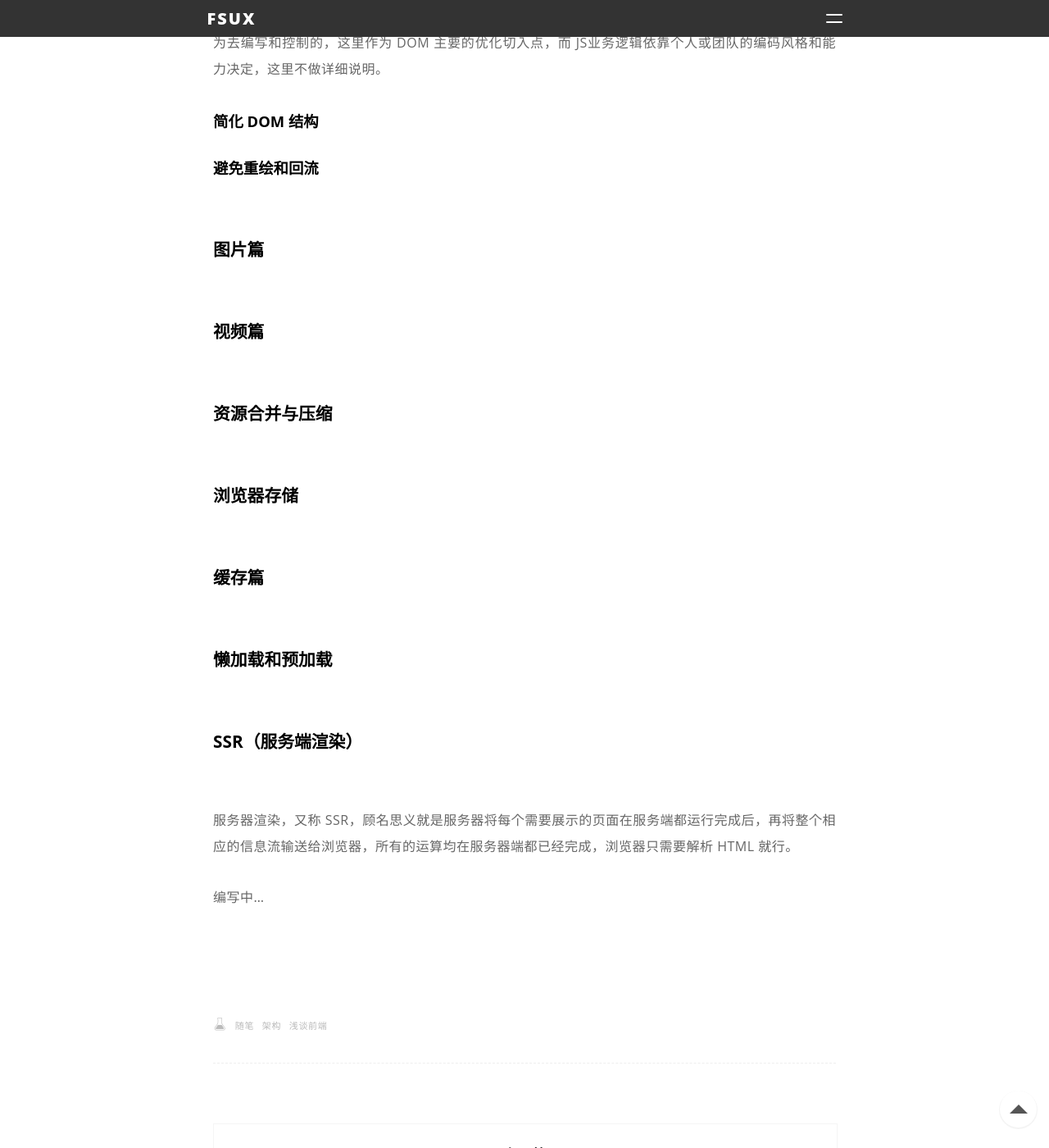
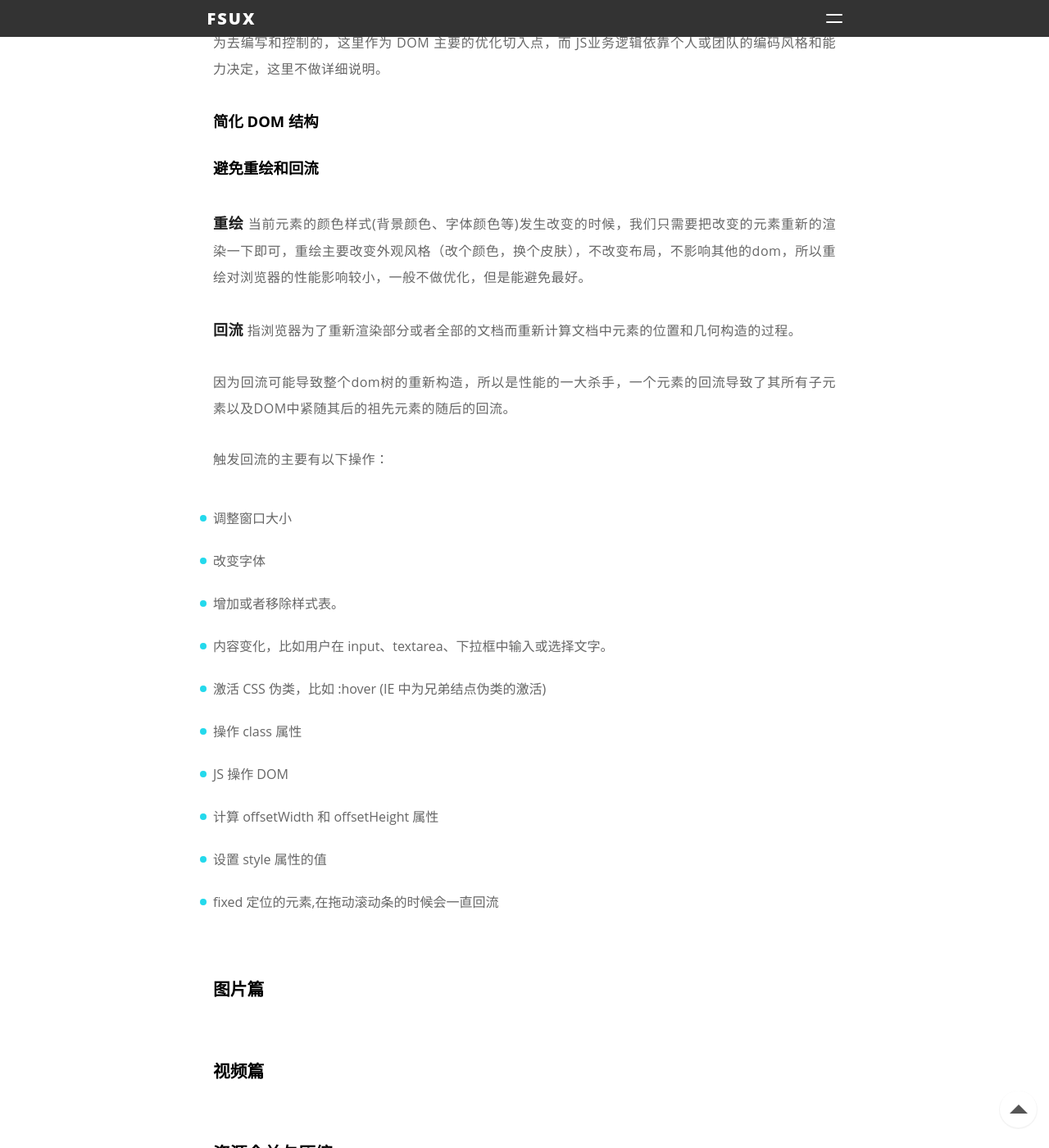
Before and after one commit to Haonancx/Haonancx.github.io, a Jekyll site: the page built from _posts/2017-4-13-Front-end-performance-optimization.markdown, in a window 1280 px wide and 1400 px high, scrolled down 1615 px. Shown: the whole window at 82% size. Built offline with Jekyll 4.4.1, drawn with Linux system fonts in a browser that asks for light colours; nearby versions of some CDN libraries; Markdown is read by kramdown in place of the engine named in the settings; comment, search, counter and statistics services are not loaded.

Commit message:
文章整理

```diff
--- a/_posts/2017-4-13-Front-end-performance-optimization.markdown
+++ b/_posts/2017-4-13-Front-end-performance-optimization.markdown
@@ -36,6 +36,26 @@ tags: 随笔 架构 浅谈前端
 
 #### 避免重绘和回流
 
+**重绘** 当前元素的颜色样式(背景颜色、字体颜色等)发生改变的时候，我们只需要把改变的元素重新的渲染一下即可，重绘主要改变外观风格（改个颜色，换个皮肤），不改变布局，不影响其他的dom，所以重绘对浏览器的性能影响较小，一般不做优化，但是能避免最好。
+
+**回流** 指浏览器为了重新渲染部分或者全部的文档而重新计算文档中元素的位置和几何构造的过程。
+
+因为回流可能导致整个dom树的重新构造，所以是性能的一大杀手，一个元素的回流导致了其所有子元素以及DOM中紧随其后的祖先元素的随后的回流。
+
+触发回流的主要有以下操作：
+
+- 调整窗口大小
+- 改变字体
+- 增加或者移除样式表。
+- 内容变化，比如用户在 input、textarea、下拉框中输入或选择文字。
+- 激活 CSS 伪类，比如 :hover (IE 中为兄弟结点伪类的激活)
+- 操作 class 属性
+- JS 操作 DOM
+- 计算 offsetWidth 和 offsetHeight 属性
+- 设置 style 属性的值
+- fixed 定位的元素,在拖动滚动条的时候会一直回流
+
+
 ### 图片篇
 
 ### 视频篇
```
